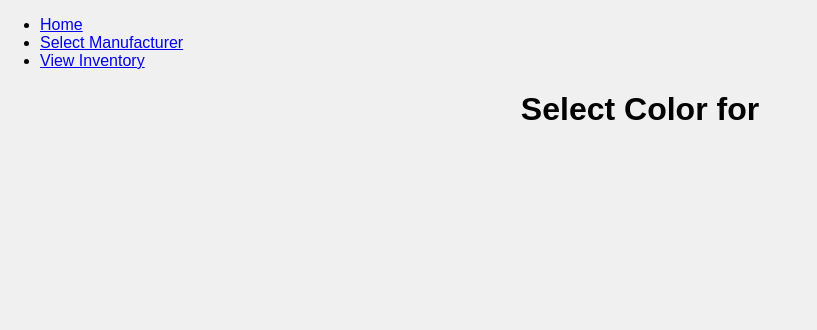
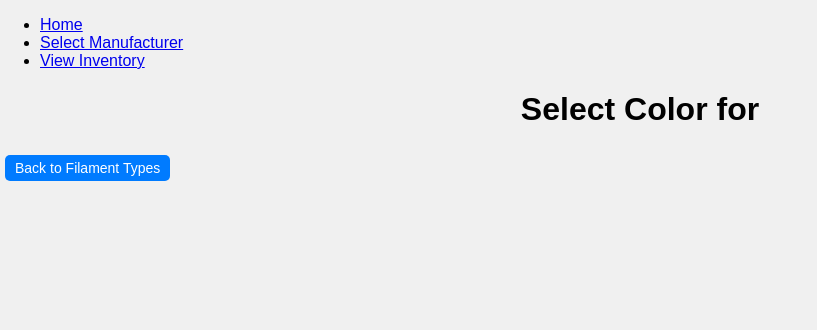
Before and after one commit to kosielemmer/filamento, a Flask app: template templates/select_color.html in a window 1280 px wide. Shown: the top 330 px of the page, without its empty margins (0-817 px from the left). Run offline with Flask 3, Linux system fonts and the light colour scheme; the template is opened without the code that fills it, so the values that code supplies are empty; some libraries are stand-ins or nearby versions.

Commit message:
fix: Update select_color route and template to handle shelf parameter correctly

```diff
--- a/app.py
+++ b/app.py
@@ -49,12 +49,9 @@ def select_filament_type(manufacturer_id):
     conn.close()
     return render_template('select_filament_type.html', manufacturer_id=manufacturer_id, types=types)
 
-@app.route('/select_color/<int:manufacturer_id>/<filament_type>')
-def select_color(manufacturer_id, filament_type):
+@app.route('/select_color/<int:manufacturer_id>/<filament_type>/<int:shelf>')
+def select_color(manufacturer_id, filament_type, shelf):
     try:
-        shelf = request.args.get('shelf', type=int)
-        if shelf is None:
-            return render_template('error.html', error="Shelf parameter is required"), 400
         conn = get_db_connection()
         cur = conn.cursor()
         cur.execute("SELECT DISTINCT color_name, color_hex_code FROM filament WHERE manufacturer_id = %s AND type = %s ORDER BY color_name;", (manufacturer_id, filament_type))
--- a/templates/select_color.html
+++ b/templates/select_color.html
@@ -7,4 +7,5 @@
     <a href="{{ url_for('select_location', manufacturer_id=manufacturer_id, filament_type=filament_type, color_name=color[0], shelf=shelf) }}" class="btn btn-color" style="background-color: {{ color[1] }};">{{ color[0] }}</a>
 {% endfor %}
 </div>
+<a href="{{ url_for('select_filament_type', manufacturer_id=manufacturer_id) }}" class="btn btn-small">Back to Filament Types</a>
 {% endblock %}
```
